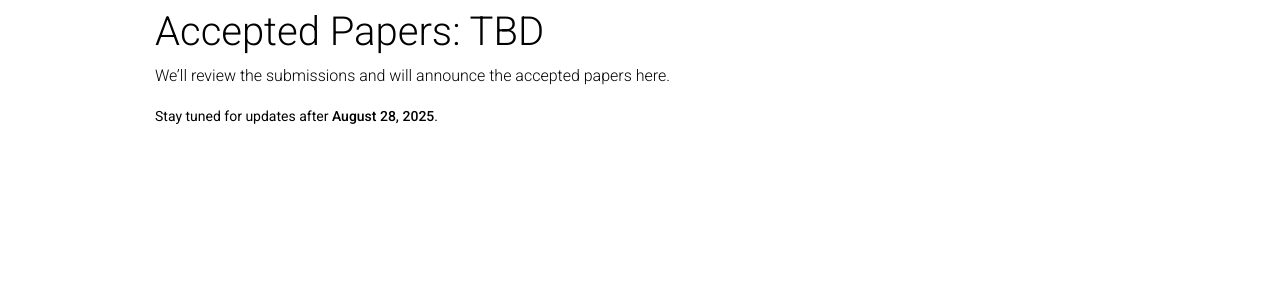
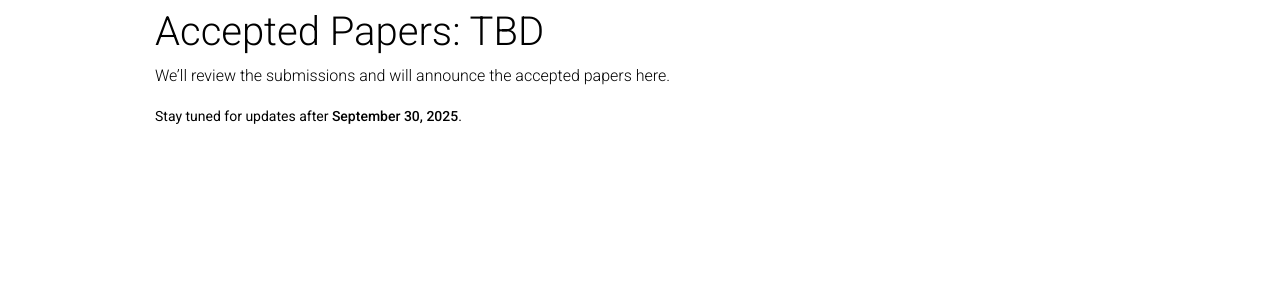
Before and after one commit to ieeedistill/ieeedistill.github.io, a Jekyll site: the page built from _pages/accepted_papers.md, in a window 1280 px wide. Shown: the part 312-612 px from the top of the page. Built offline with Jekyll 4.4.1, drawn with Linux system fonts in a browser that asks for light colours; comment, search, counter and statistics services are not loaded; a style sheet for code colours, icons or effects is not loaded.

Commit message:
Update accepted_papers.md

```diff
--- a/_pages/accepted_papers.md
+++ b/_pages/accepted_papers.md
@@ -16,4 +16,4 @@ nav_title: "Papers"
 
 We’ll review the submissions and will announce the accepted papers here.
 
-<small>Stay tuned for updates after **August 28, 2025**.</small>
+<small>Stay tuned for updates after **September 30, 2025**.</small>
```
